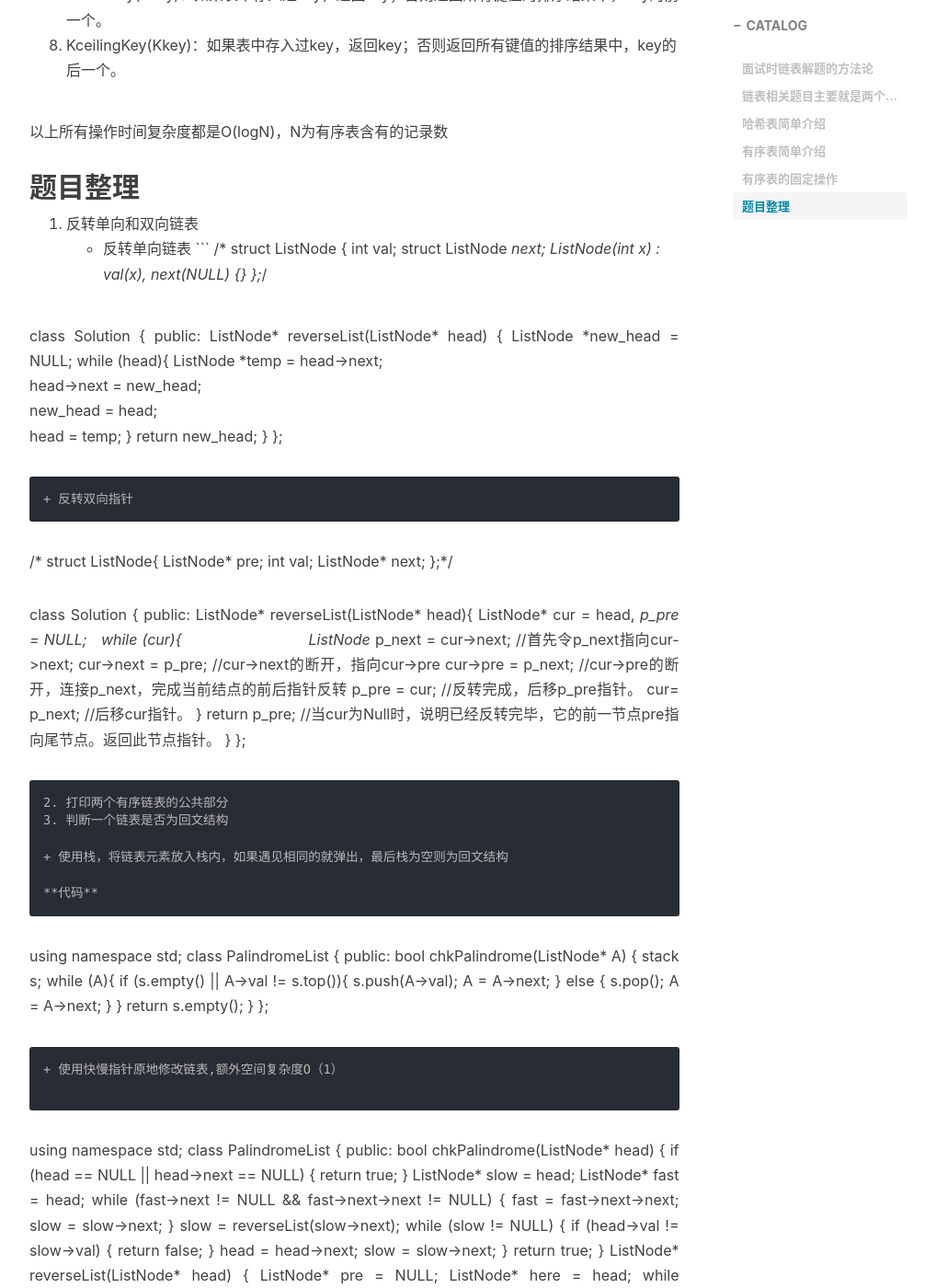
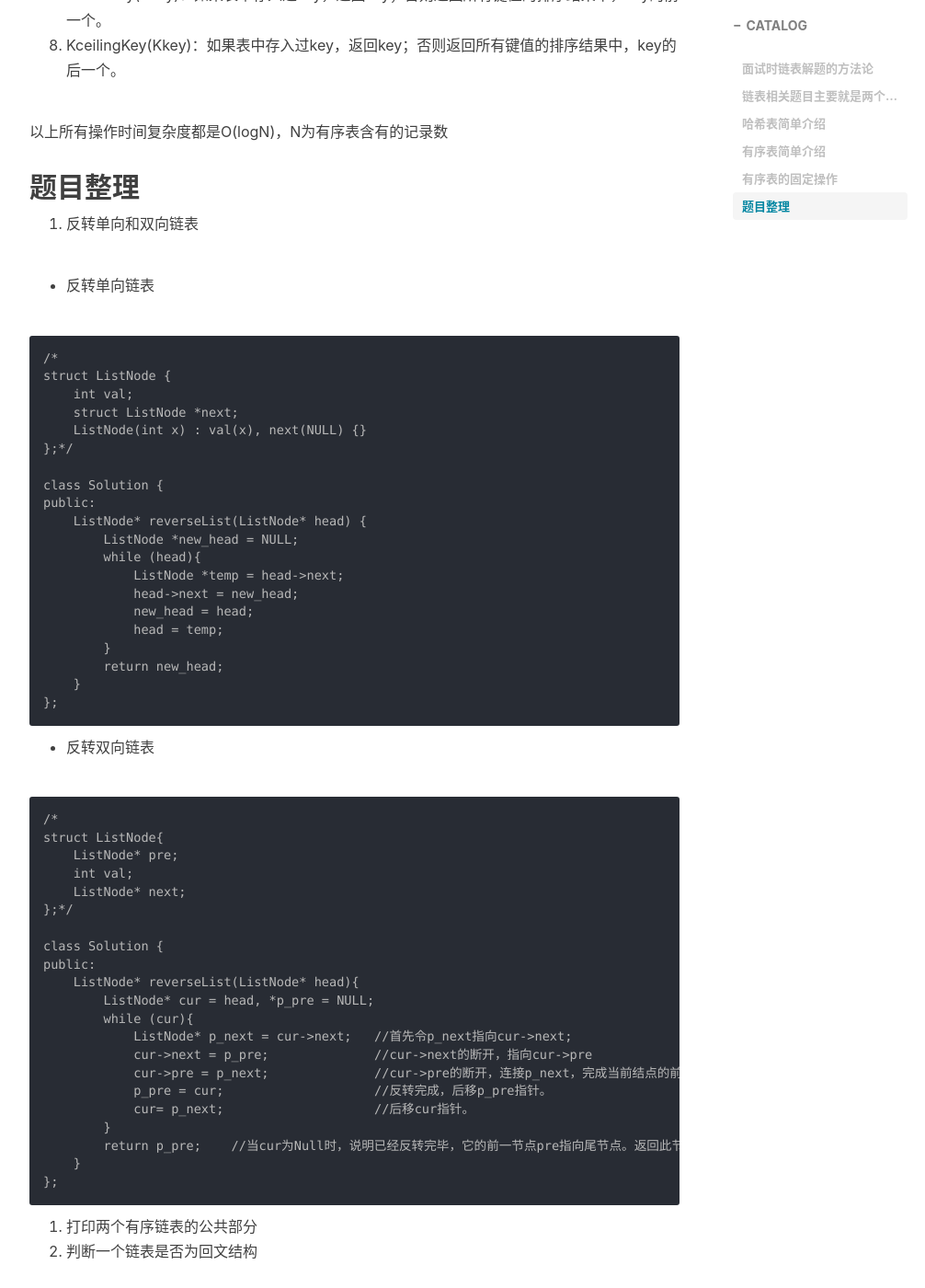
Before and after one commit to AIaimuti/aiaimuti.github.io, a Jekyll site: the page built from _posts/2019-11-20-ListNode.md, in a window 1280 px wide and 1400 px high, scrolled down 1814 px. Shown: the whole window at 92% size, without its empty margins (233-1239 px from the left). Built offline with Jekyll 4.4.1, drawn with Linux system fonts in a browser that asks for light colours; nearby versions of some CDN libraries; comment, search, counter and statistics services are not loaded; some of the changed text lies outside the part shown.

Commit message:
Update 2019-11-20-ListNode.md

````diff
--- a/_posts/2019-11-20-ListNode.md
+++ b/_posts/2019-11-20-ListNode.md
@@ -59,7 +59,9 @@ tags:
 ## 题目整理
 
 1. 反转单向和双向链表
+
 + 反转单向链表
+
 ```
 /*
 struct ListNode {
@@ -82,7 +84,9 @@ public:
     }
 };
 ```
-+ 反转双向指针
+
++ 反转双向链表
+
 ```
 /*
 struct ListNode{
````
